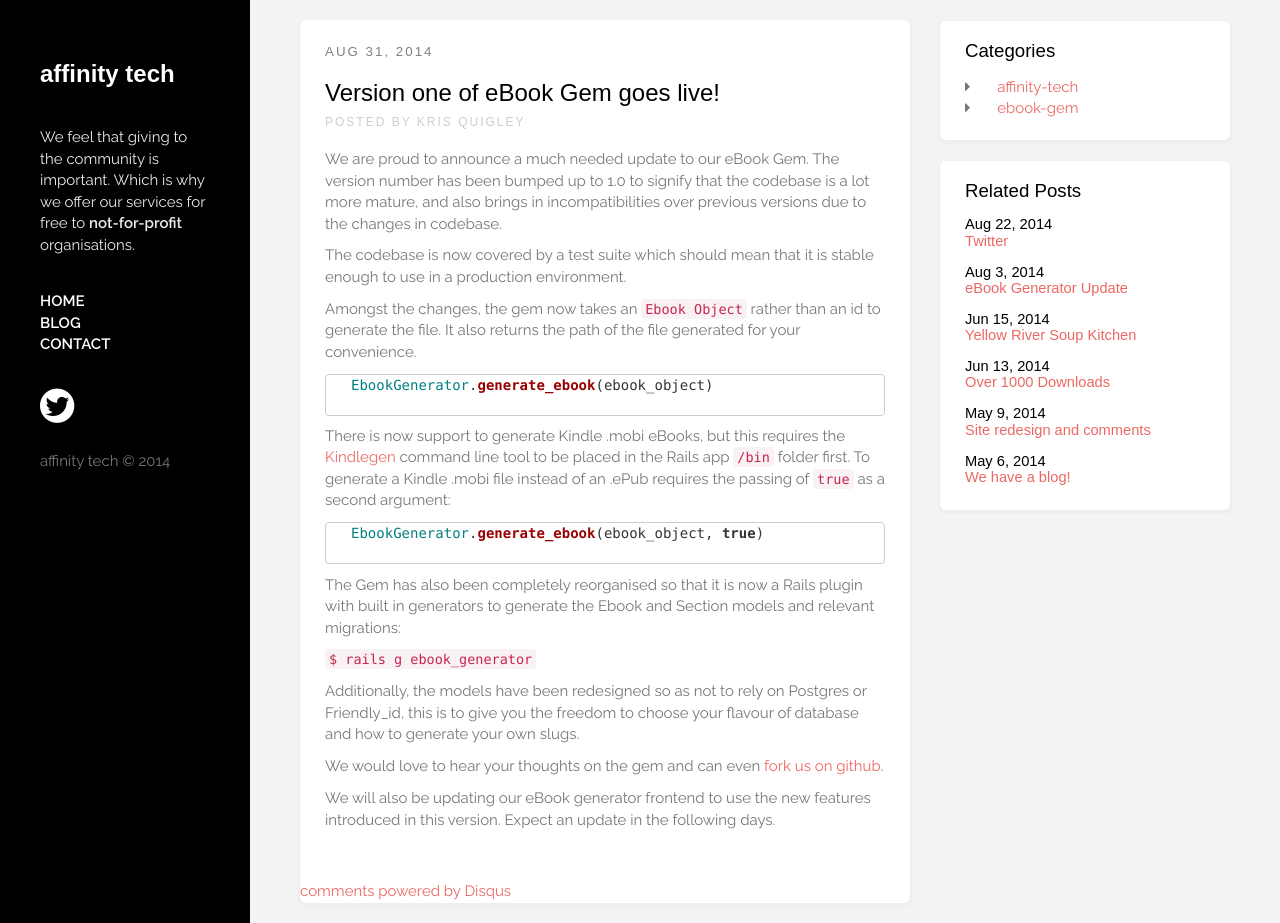
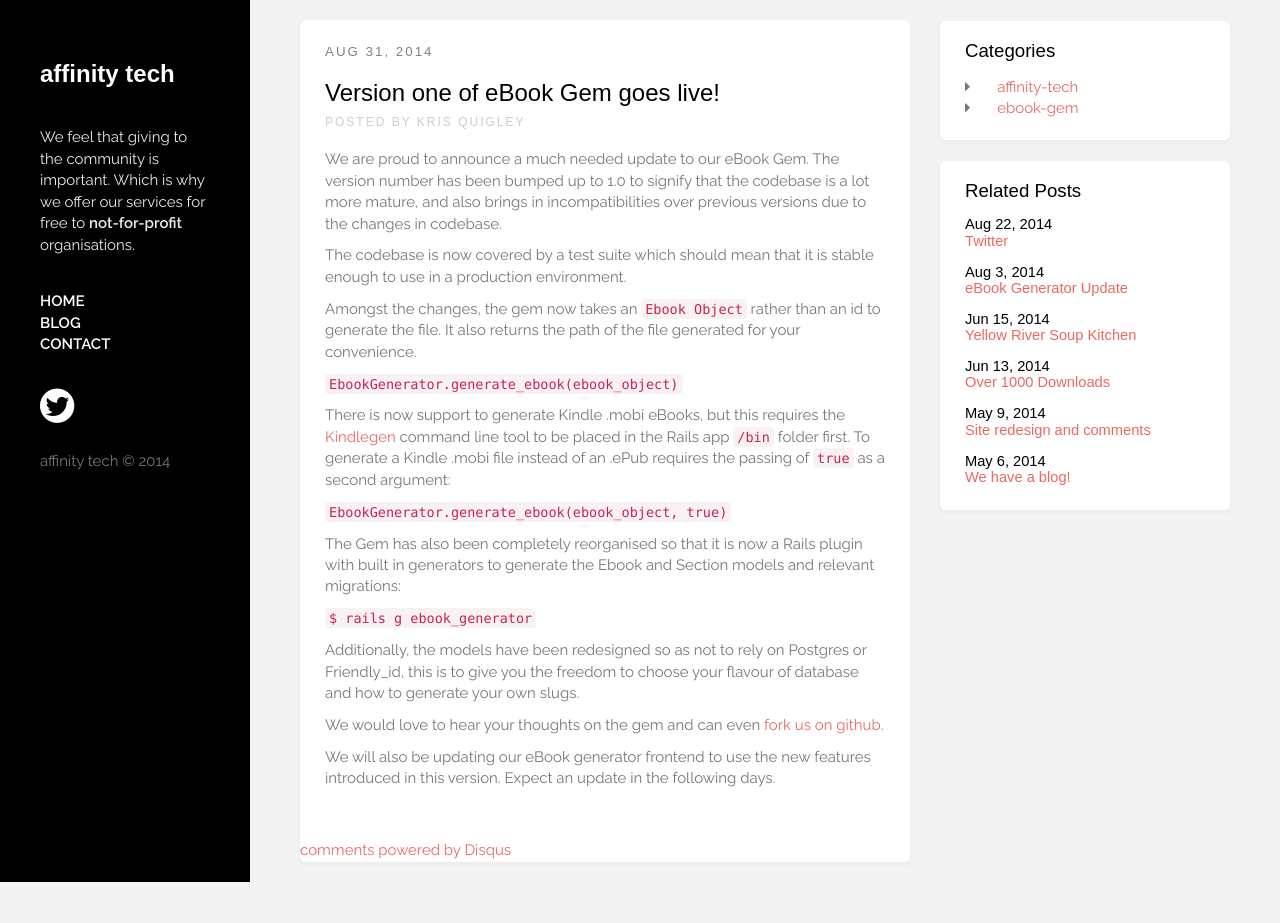
Before and after one commit to affinity-digital-ltd/affinity-tech.github.io, a Jekyll site: the page built from _posts/2014-08-31-version-one-of-ebook-gem-goes-live.md, in a window 1280 px wide. Built offline with Jekyll 4.4.1, drawn with Linux system fonts in a browser that asks for light colours; nearby versions of some CDN libraries; library files that are not in the unit come from our copies; comment, search, counter and statistics services are not loaded; after the commit the page ends 900 px from its top, so only the background shows below that.

Commit message:
fixed markup issues in blog post

````diff
--- a/_posts/2014-08-31-version-one-of-ebook-gem-goes-live.md
+++ b/_posts/2014-08-31-version-one-of-ebook-gem-goes-live.md
@@ -17,20 +17,14 @@
 Amongst the changes, the gem now takes an `Ebook Object` rather than an id to generate the file.
 It also returns the path of the file generated for your convenience.
 
-```ruby
-EbookGenerator.generate_ebook(ebook_object)
-
-```
+`EbookGenerator.generate_ebook(ebook_object)`
 
 There is now support to generate Kindle .mobi eBooks, but this requires the
 [Kindlegen](http://www.amazon.com/gp/feature.html?docId=1000765211) command line tool
 to be placed in the Rails app `/bin` folder first.  To generate a Kindle .mobi file instead of an .ePub
 requires the passing of `true` as a second argument:
 
-```ruby
-EbookGenerator.generate_ebook(ebook_object, true)
-
-```
+`EbookGenerator.generate_ebook(ebook_object, true)`
 
 The Gem has also been completely reorganised so that it is now a Rails plugin with built in
  generators to generate the Ebook and Section models and relevant migrations:
````
